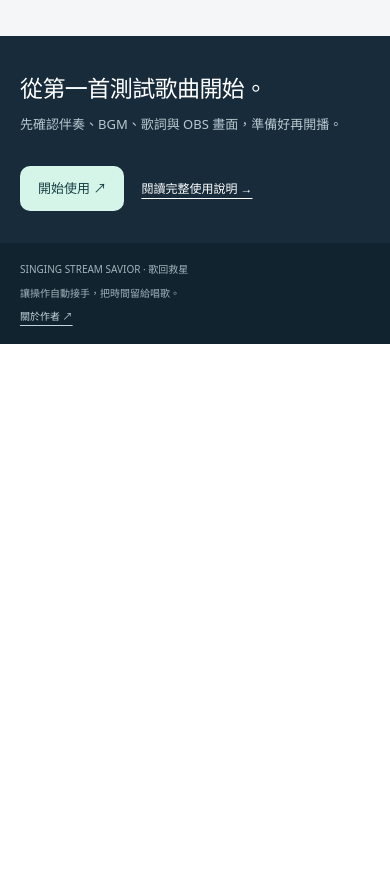
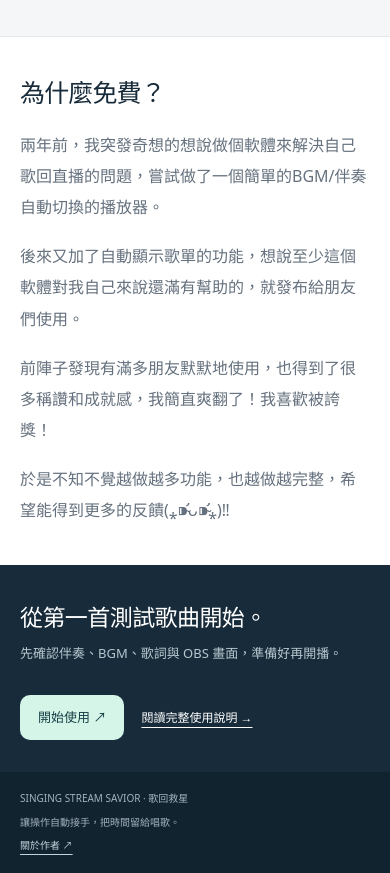
Before and after one commit to NoonIsAwesome/Singing-Stream-Savior-Manual, a Jekyll site: the page built from README.md, in a window 390 px wide. Shown: the part 4984-5857 px from the top of the page. Built offline with Jekyll 4.4.1, drawn with Linux system fonts in a browser that asks for light colours; before the commit the page ends 5328 px from its top, so only the background shows below that.

Commit message:
Add the story behind the free app to the homepage

```diff
--- a/_data/homepage.json
+++ b/_data/homepage.json
@@ -74,7 +74,14 @@
     "alt_song_library_png": "歌回救星歌曲庫實際畫面，包含自訂歌單、搜尋與歌曲列表",
     "alt_lyrics_reading_preview_png": "歌詞頁實際畫面，顯示同步歌詞、日文平假名與羅馬拼音、時間差與 OBS 版面設定",
     "alt_profile_horizontal_rack_png": "人聲 Profile 實際畫面，以橫向效果器 Rack 顯示噪音閥、壓縮器與等化器",
-    "alt_demo_obs_result_png": "原網站的 OBS 實際輸出示範，將透明歌單與同步歌詞疊在直播背景上"
+    "alt_demo_obs_result_png": "原網站的 OBS 實際輸出示範，將透明歌單與同步歌詞疊在直播背景上",
+    "why_free_title": "為什麼免費？",
+    "why_free_paragraphs": [
+      "兩年前，我突發奇想的想說做個軟體來解決自己歌回直播的問題，嘗試做了一個簡單的BGM/伴奏自動切換的播放器。",
+      "後來又加了自動顯示歌單的功能，想說至少這個軟體對我自己來說還滿有幫助的，就發布給朋友們使用。",
+      "前陣子發現有滿多朋友默默地使用，也得到了很多稱讚和成就感，我簡直爽翻了！我喜歡被誇獎！",
+      "於是不知不覺越做越多功能，也越做越完整，希望能得到更多的反饋(⁎⁍̴̛ᴗ⁍̴̛⁎)‼"
+    ]
   },
   "zh-CN": {
     "Singing Stream Savior · 歌回救星": "Singing Stream Savior · 歌回救星",
@@ -151,7 +158,14 @@
     "alt_song_library_png": "歌曲库界面，包含自定义歌单、搜索与歌曲列表",
     "alt_lyrics_reading_preview_png": "歌词界面，显示同步歌词、日文读音、时间差与 OBS 布局设置",
     "alt_profile_horizontal_rack_png": "人声 Profile 编辑器，横向显示噪声门、压缩器与均衡器",
-    "alt_demo_obs_result_png": "实际 OBS 输出示范，将透明歌单与同步歌词叠加在直播背景上"
+    "alt_demo_obs_result_png": "实际 OBS 输出示范，将透明歌单与同步歌词叠加在直播背景上",
+    "why_free_title": "为什么免费？",
+    "why_free_paragraphs": [
+      "两年前，我突发奇想地想做个软件来解决自己唱歌直播时遇到的问题，就尝试做了一个简单的 BGM/伴奏自动切换播放器。",
+      "后来又加了自动显示歌单的功能，想着至少这个软件对我自己来说还挺有帮助的，就发布给朋友们使用。",
+      "前阵子发现有不少朋友一直在默默使用，也收到了很多称赞，特别有成就感，我简直爽翻了！我喜欢被夸奖！",
+      "于是不知不觉做了越来越多的功能，也越做越完整，希望能得到更多反馈(⁎⁍̴̛ᴗ⁍̴̛⁎)‼"
+    ]
   },
   "en": {
     "Singing Stream Savior · 歌回救星": "Singing Stream Savior",
@@ -228,7 +242,14 @@
     "alt_song_library_png": "Song library with custom playlists, search, and song list",
     "alt_lyrics_reading_preview_png": "Lyrics workspace with synchronized lyrics, Japanese readings, timing, and OBS layout settings",
     "alt_profile_horizontal_rack_png": "Vocal Profile editor with Noise Gate, Compressor, and EQ in a horizontal effects rack",
-    "alt_demo_obs_result_png": "Actual OBS output with a transparent set list and synchronized lyrics over a streaming background"
+    "alt_demo_obs_result_png": "Actual OBS output with a transparent set list and synchronized lyrics over a streaming background",
+    "why_free_title": "Why is it free?",
+    "why_free_paragraphs": [
+      "Two years ago, I suddenly got the idea to make some software to solve a problem I was having with my singing livestreams, so I tried building a simple player that could automatically switch between background music and instrumentals.",
+      "Later, I added a feature that automatically displayed the song list. I figured the software was at least pretty useful for me, so I released it for my friends to use.",
+      "A little while ago, I realized that quite a few friends had been quietly using it. I also received lots of compliments and got a real sense of accomplishment. I was absolutely thrilled! I love being praised!",
+      "Before I knew it, I kept adding more and more features, making it more and more complete. I hope I can get even more feedback (⁎⁍̴̛ᴗ⁍̴̛⁎)‼"
+    ]
   },
   "ja": {
     "Singing Stream Savior · 歌回救星": "Singing Stream Savior",
@@ -305,7 +326,14 @@
     "alt_song_library_png": "カスタムプレイリスト、検索、曲一覧を表示する歌曲ライブラリ",
     "alt_lyrics_reading_preview_png": "同期歌詞、日本語の読み、タイミング、OBS レイアウト設定を表示する歌詞画面",
     "alt_profile_horizontal_rack_png": "Noise Gate、Compressor、EQ を横並びに表示するボーカル Profile エディター",
-    "alt_demo_obs_result_png": "配信背景に透明なセットリストと同期歌詞を重ねた実際の OBS 出力"
+    "alt_demo_obs_result_png": "配信背景に透明なセットリストと同期歌詞を重ねた実際の OBS 出力",
+    "why_free_title": "どうして無料なの？",
+    "why_free_paragraphs": [
+      "2年前、歌枠配信で自分が困っていた問題を解決するために、ふと思い立ってソフトを作ってみることにしました。まずはBGMと伴奏を自動で切り替えてくれる、シンプルなプレイヤーを作ってみたんです。",
+      "その後、自動でセットリストを表示する機能も追加しました。少なくとも自分にとってはけっこう役に立つソフトになったので、友達にも使ってもらおうと思って公開しました。",
+      "少し前に、けっこう多くの友達がひっそり使ってくれていることに気づきました。しかもたくさん褒めてもらえて、達成感もすごくて、もう最高にうれしかったです！褒められるの大好き！",
+      "それで、いつの間にかどんどん機能を追加して、どんどん完成度も上がっていきました。もっとたくさんフィードバックをもらえたらうれしいです (⁎⁍̴̛ᴗ⁍̴̛⁎)‼"
+    ]
   },
   "ko": {
     "Singing Stream Savior · 歌回救星": "Singing Stream Savior",
@@ -382,6 +410,13 @@
     "alt_song_library_png": "사용자 지정 재생 목록, 검색, 곡 목록이 있는 라이브러리",
     "alt_lyrics_reading_preview_png": "동기화된 가사, 일본어 읽기, 시간차 및 OBS 배치 설정을 보여 주는 가사 화면",
     "alt_profile_horizontal_rack_png": "Noise Gate, Compressor, EQ가 가로로 배치된 보컬 Profile 편집기",
-    "alt_demo_obs_result_png": "방송 배경 위에 투명한 곡 목록과 동기화된 가사를 표시한 실제 OBS 출력"
+    "alt_demo_obs_result_png": "방송 배경 위에 투명한 곡 목록과 동기화된 가사를 표시한 실제 OBS 출력",
+    "why_free_title": "왜 무료인가요?",
+    "why_free_paragraphs": [
+      "2년 전, 노래 방송을 하면서 제가 겪던 문제를 해결해 보려고 갑자기 소프트웨어를 만들어 보고 싶다는 생각이 들었습니다. 그래서 BGM과 반주를 자동으로 전환해 주는 간단한 플레이어를 만들어 봤어요.",
+      "나중에는 노래 목록을 자동으로 표시해 주는 기능도 추가했습니다. 적어도 저한테는 꽤 도움이 되는 프로그램이 된 것 같아서, 친구들도 써 보라고 공개했어요.",
+      "얼마 전에는 꽤 많은 친구들이 조용히 사용하고 있다는 걸 알게 됐습니다. 칭찬도 많이 받고 성취감도 느껴져서, 정말 너무 신났어요! 저는 칭찬받는 걸 좋아하거든요!",
+      "그러다 보니 어느새 기능을 계속 추가하게 됐고, 프로그램도 점점 더 완성되어 갔습니다. 더 많은 피드백을 받을 수 있으면 좋겠어요 (⁎⁍̴̛ᴗ⁍̴̛⁎)‼"
+    ]
   }
 }
--- a/_includes/home-page.html
+++ b/_includes/home-page.html
@@ -35,6 +35,7 @@
       <article class="card"><div class="card-copy"><h3 class="card-title"><svg aria-hidden="true"><use href="#screen"></use></svg>{{ h["同步歌詞與即時預覽"] | escape }}</h3><p>{{ h["自己看歌詞，也能顯示給觀眾。預覽歌詞樣式、同步時間與日韓文讀音。"] | escape }}</p></div><a class="screenshot" href="{{ '/assets/images/lyrics-reading-preview.png' | relative_url }}" data-preview=""><img src="{{ '/assets/images/lyrics-reading-preview.png' | relative_url }}" alt="{{ h['alt_lyrics_reading_preview_png'] | escape }}" width="1510" height="940" loading="lazy"></a><p class="caption"><span>{{ h["同步歌詞 · 點擊放大"] | escape }}</span><a href="{{ home_links['lyrics'] | relative_url }}">{{ h["使用說明 ↗"] | escape }}</a></p></article>
       <article class="card"><div class="card-copy"><h3 class="card-title"><svg aria-hidden="true"><use href="#sliders"></use></svg>{{ h["人聲 Profile 與效果器"] | escape }}</h3><p>{{ h["用內建效果器與 VST3 組成效果鏈，為聊天與每首歌設定適合的人聲。"] | escape }}</p></div><a class="screenshot" href="{{ '/assets/images/profile-horizontal-rack.png' | relative_url }}" data-preview=""><img src="{{ '/assets/images/profile-horizontal-rack.png' | relative_url }}" alt="{{ h['alt_profile_horizontal_rack_png'] | escape }}" width="1510" height="940" loading="lazy"></a><p class="caption"><span>{{ h["人聲 Profile · 點擊放大"] | escape }}</span><a href="{{ home_links['profiles'] | relative_url }}">{{ h["使用說明 ↗"] | escape }}</a></p></article>
     </div><div class="obs-output"><div><p class="eyebrow">{{ h["觀眾看到的畫面"] | escape }}</p><h2 class="section-title">{{ h["歌單和歌詞，跟著演唱更新。"] | escape }}</h2><p>{{ h["選擇喜歡的歌單主題，把歌單與歌詞加入 OBS。它們是各自獨立的來源，可以搭配自己的直播背景，自由移動與縮放。"] | escape }}</p><a class="text-link" href="{{ home_links['obs-and-themes'] | relative_url }}">{{ h["查看 OBS 設定與主題 ↗"] | escape }}</a></div><a class="screenshot" href="{{ '/assets/images/demo-obs-result.png' | relative_url }}" data-preview=""><img src="{{ '/assets/images/demo-obs-result.png' | relative_url }}" alt="{{ h['alt_demo_obs_result_png'] | escape }}" width="977" height="749" loading="lazy"></a></div></div></section>
+    <section class="why-free" id="why-free" aria-labelledby="why-free-title"><div class="wrap"><h2 class="section-title" id="why-free-title">{{ h.why_free_title | escape }}</h2><div class="why-free-story">{% for paragraph in h.why_free_paragraphs %}<p>{{ paragraph | escape }}</p>{% endfor %}</div></div></section>
     <section class="closing"><div class="wrap"><div><h2>{{ h["從第一首測試歌曲開始。"] | escape }}</h2><p>{{ h["先確認伴奏、BGM、歌詞與 OBS 畫面，準備好再開播。"] | escape }}</p></div><div class="closing-actions"><a class="button" href="{{ home_links['getting-started'] | relative_url }}">{{ h["開始使用 ↗"] | escape }}</a><a class="text-link" href="{{ home_links['guide'] | relative_url }}">{{ h["閱讀完整使用說明 →"] | escape }}</a></div></div></section>
   </main>
 <dialog class="lightbox" aria-label="{{ home_design.zoom | escape }}"><div class="lightbox-bar"><p id="image-description"></p><button type="button" data-close>{{ home_design.close }}</button></div><img alt=""></dialog>
--- a/assets/css/design.css
+++ b/assets/css/design.css
@@ -1490,3 +1490,36 @@ html[data-theme="dark"] .chapter-list a[aria-current="page"] .chapter-preview-ba
 /* Preserve the original application artwork in the shared site header. */
 .brand .brand-icon { width: 38px; height: 38px; flex: 0 0 auto; object-fit: contain; }
 @media (max-width: 600px) { .brand .brand-icon { width: 32px; height: 32px; } }
+
+/* A plain author story after the product tour. */
+.why-free {
+  background:var(--white);
+  padding:72px 0;
+  border-top:1px solid var(--line)
+}
+.why-free .wrap {
+  display:grid;
+  grid-template-columns:minmax(200px,.7fr) minmax(0,1.6fr);
+  gap:72px;
+  align-items:start
+}
+.why-free-story {
+  max-width:760px
+}
+.why-free-story p {
+  font-size:16px;
+  line-height:1.95;
+  color:var(--muted);
+  overflow-wrap:anywhere
+}
+.why-free-story p+p {
+  margin-top:18px
+}
+@media(max-width:900px) {
+  .why-free .wrap { grid-template-columns:1fr; gap:24px }
+  .why-free { padding:48px 0 }
+}
+@media(max-width:600px) {
+  .why-free { padding:38px 0 }
+  .why-free .wrap { gap:20px }
+}
```
